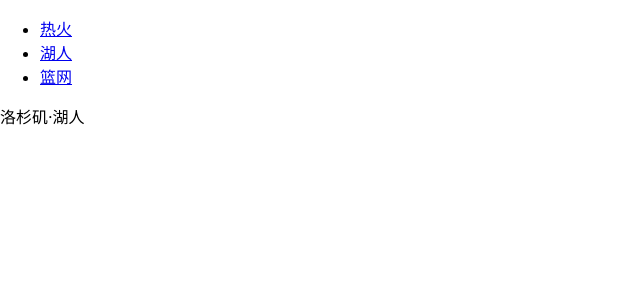
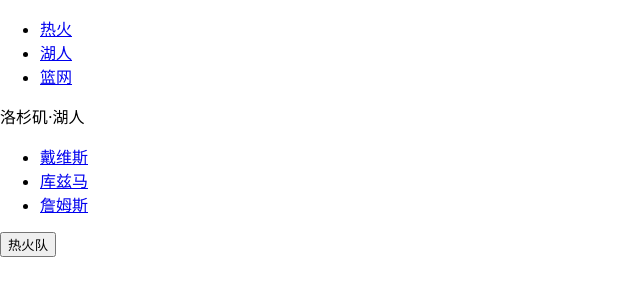
Before and after one commit to bald-donkey/react-ts-frame, a React (Create React App) app: page /lakers in a window 1280 px wide. Shown: the top 300 px of the page, without its empty margins (0-640 px from the left). Built offline with nearby package versions, Linux system fonts and the light colour scheme.

Commit message:
fix:路由config修复

```diff
--- a/src/App.tsx
+++ b/src/App.tsx
@@ -1,18 +1,16 @@
-import React from 'react';
+import React, { Fragment } from 'react';
 import { BrowserRouter, Link, Route, Switch, Redirect } from "react-router-dom"
 import './assets/css/App.css';
 import routes from "./router"
 import CompireRouter from './router/CompireRouter';
-import Heat from './pages/Heat';
-import Lakers from './pages/Lakers';
-import Nets from './pages/Nets';
 import Page404 from './pages/Page404';
 
 
 function App(props: any) {
+    console.log("----", props);
     return (
         <BrowserRouter>
-            {/* <div className="App"> */}
+            <Fragment>
                 <ul>
                     <li>
                         <Link to="/heat">热火</Link>
@@ -28,38 +26,11 @@
                 <Switch>
                     <CompireRouter {...props} routes={routes}></CompireRouter>
 
-                {/* <Route path="/heat" component={Heat}></Route>
-                <Route path="/lakers" component={Lakers}></Route>
-                <Route path="/nets" component={Nets}></Route>
-                <Route component={Page404}></Route> */}
-                {/* <Redirect from="/" to="/lakers"></Redirect> */}
+                    <Route component={Page404}></Route>
                 </Switch>
+            </Fragment>
         </BrowserRouter>
     );
 }
 
 export default App;
-
-
-// function App() {
-//     return (
-//         <div className="App">
-//             <header className="App-header">
-//                 <img src={logo} className="App-logo" alt="logo" />
-//                 <p>
-//                     Edit <code>src/App.tsx</code> and save to reload.
-//                 </p>
-//                 <a
-//                     className="App-link"
-//                     href="https://reactjs.org"
-//                     target="_blank"
-//                     rel="noopener noreferrer"
-//                 >
-//                     Learn React
-//                 </a>
-//             </header>
-//         </div>
-//     );
-// }
-
-// export default App;
--- a/src/index.tsx
+++ b/src/index.tsx
@@ -1,12 +1,15 @@
 import React from 'react';
 import ReactDOM from 'react-dom';
+import { BrowserRouter as Router } from "react-router-dom"
 import './assets/css/index.css';
 import App from './App';
 import reportWebVitals from './reportWebVitals';
 
 ReactDOM.render(
     <React.StrictMode>
+        {/* <Router> */}
         <App />
+        {/* </Router> */}
     </React.StrictMode>,
     document.getElementById('root')
 );
--- a/src/pages/Lakers/index.tsx
+++ b/src/pages/Lakers/index.tsx
@@ -1,12 +1,14 @@
 import React, { Fragment } from "react";
 import { Link, Route, Redirect } from "react-router-dom"
+import CompireRouter from '../../router/CompireRouter';
+import router from '../../router'
 import Davis from "./Davis";
 import Kuzma from "./Kuzma";
 import LeBron from "./LeBron";
 
 export default function Lakers(props: any) {
-    let { match, history } = props;
-    console.log(props);
+    let { computedMatch, history, routes, match } = props;
+    console.log("=====", props);
 
     function handleJump() {
         history.push({
@@ -19,24 +21,26 @@
     return (
         <Fragment>
             <section>洛杉矶·湖人</section>
-            {/* <ul>
+            <ul>
                 <li>
                     <Link to={match.url + "/davis"}>戴维斯</Link>
                 </li>
                 <li>
-                    <Link to={match.url + "/kuzma"}>库兹马</Link>
+                    <Link to={"/lakers/kuzma"}>库兹马</Link>
                 </li>
                 <li>
                     <Link to={match.url + "/lebron"}>詹姆斯</Link>
                 </li>
-            </ul> */}
-            {/* <section>
+            </ul>
+
+            {/* <CompireRouter routes={router[1].children}></CompireRouter> */}
+            <CompireRouter routes={routes}></CompireRouter>
+
+
+            <section>
                 <button onClick={handleJump}>热火队</button>
-            </section> */}
-            {/* <Route path={match.url + "/davis"} component={Davis}></Route>
-            <Route path={match.url + "/kuzma"} component={Kuzma}></Route>
-            <Route path={match.url + "/lebron"} component={LeBron}></Route>
-            <Redirect from={match.url} to={match.url + "/lebron"}></Redirect> */}
+            </section>
+
         </Fragment>
     )
 }
--- a/src/router/CompireRouter.js
+++ b/src/router/CompireRouter.js
@@ -17,24 +17,20 @@
     // 5.得到相同数量 route 组件，并返回出去生成可使用<Route />
     renderContent () { // 用于通过数据生成 Route
         let { routes = [] } = this.props;
-        let routesLength = routes.length - 1;
+        console.log("+++", this.props);
+        // let routesLength = routes.length - 1;
 
         // Route 中 render 属性的作用： 可以用来渲染嵌套的组件
         let routesEl = routes.map(
             (route, index) => {
 
-                if (index == routesLength) {
-                    console.log(index);
-                    // return <Route key={index} render={() => <route.component></route.component>}></Route>
-                    return
-                }
                 return <Route path={route.path} key={index} render={
-                    () => {
-                        return <route.component {...this.props} routes={route.children}></route.component>
+                    (props) => {
+                        return <route.component {...props} routes={route.children}></route.component>
                     }
                 }></Route>
 
-
+                // return <Route path={route.path} key={index} component={route.component}></Route>
             }
         )
 
```
Also changed, not shown: src/router/index.tsx (+4 -4 lines). Lines whose indentation alone changed are shown as unchanged.
